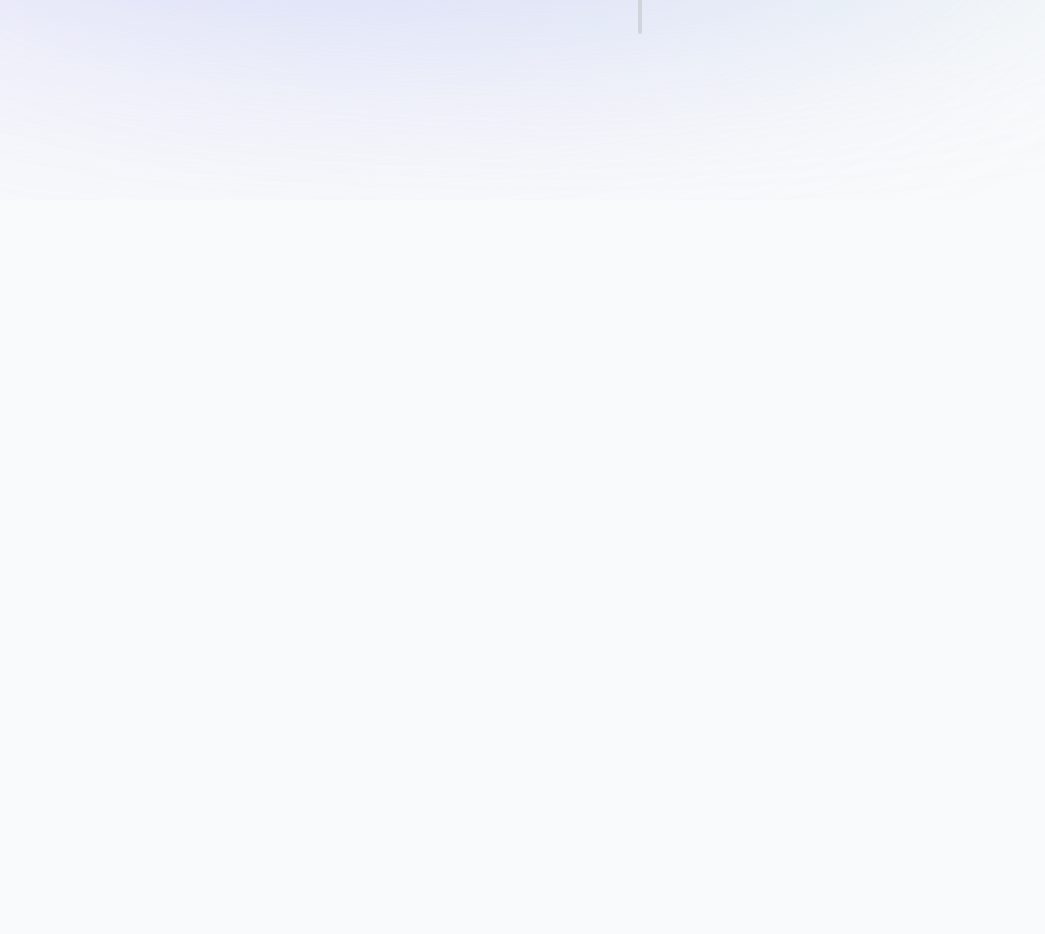
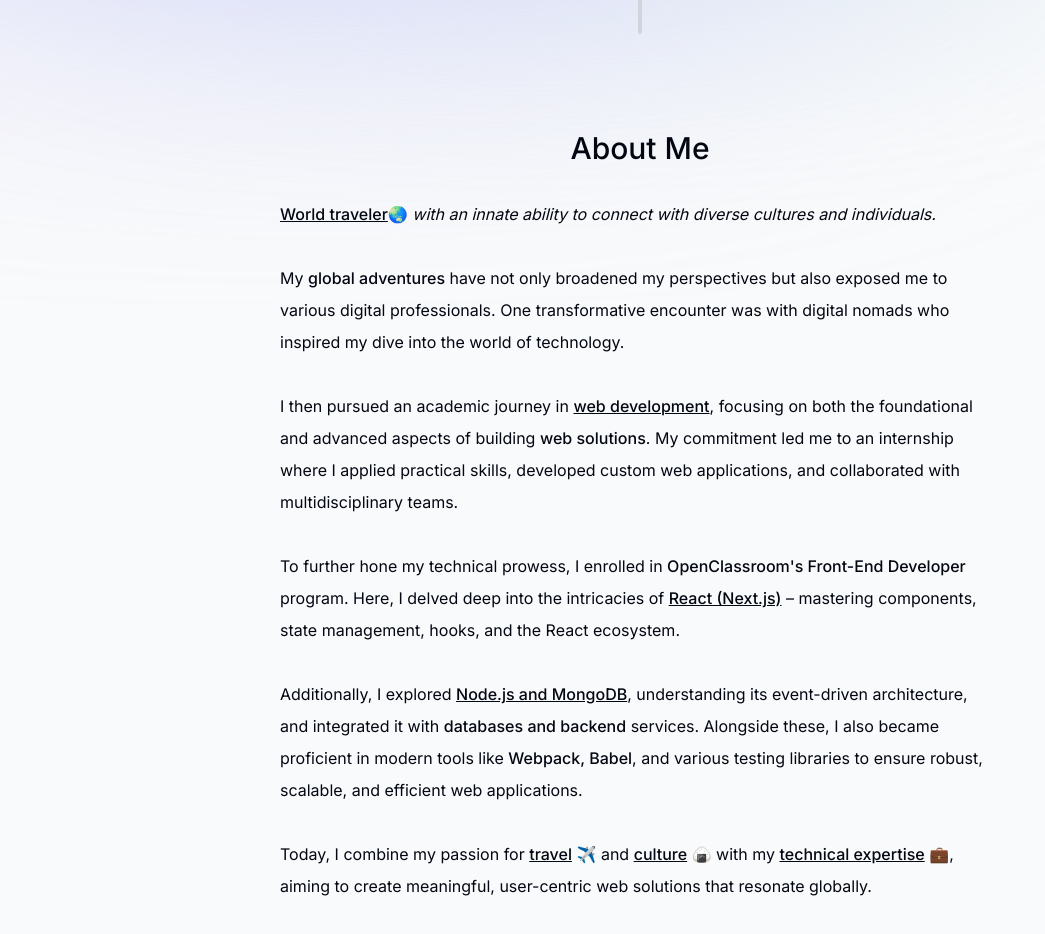
Before and after one commit to zoanlogia/next_portfolio, a Next.js app: page / in a window 1280 px wide. Shown: the part 600-1534 px from the top of the page, without its empty margins (0-1045 px from the left). Before the commit the page ends 800 px from the top, so only its background shows below. Built offline with nearby package versions, Linux system fonts and the light colour scheme.

Commit message:
add the about section

```diff
--- a/app/page.tsx
+++ b/app/page.tsx
@@ -1,3 +1,4 @@
+import About from '@/components/about'
 import Intro from '@/components/intro'
 import SectionDivider from '@/components/section-divider'
 
@@ -6,6 +7,7 @@ export default function Home() {
     <main className="flex flex-col items-center px-4">
       <Intro />
       <SectionDivider />
+      <About />
     </main>
   )
 }
--- a/components/about.tsx
+++ b/components/about.tsx
@@ -1,7 +1,27 @@
-const about = () => {
-  return (
-    <div>about</div>
-  )
+'use client'
+
+import SectionHeading from "./section-heading"
+import { motion } from 'framer-motion'
+
+
+const About = () => {
+    return (
+        <motion.section className="mb-28 max-w-[45rem] leading-8" initial={{ opacity: 0, y: 100 }} animate={{ opacity: 1, y: 0 }} transition={{delay: 0.175, duration: 0.2}}>
+            <SectionHeading>About me</SectionHeading>
+            <p>
+                <span className="font-medium underline">World traveler</span>🌏<span className="italic"> with an innate ability to connect with diverse cultures and individuals.</span><br /><br />
+
+                <span className="font-medium"></span>
+                My <span className="font-medium">global adventures</span> have not only broadened my perspectives but also exposed me to various digital professionals. One transformative encounter was with digital nomads who inspired my dive into the world of technology. <br /><br />
+
+                I then pursued an academic journey in <span className="font-medium underline">web development</span>, focusing on both the foundational and advanced aspects of building <span className="font-medium">web solutions</span>. My commitment led me to an internship where I applied practical skills, developed custom web applications, and collaborated with multidisciplinary teams. <br /><br />
+
+                To further hone my technical prowess, I enrolled in <span className="font-medium">OpenClassroom's Front-End Developer</span> program. Here, I delved deep into the intricacies of <span className="font-medium underline">React (Next.js)</span> – mastering components, state management, hooks, and the React ecosystem. <br /><br /> Additionally, I explored <span className="font-medium underline">Node.js and MongoDB</span>, understanding its event-driven architecture, and integrated it with <span className="font-medium">databases and backend</span> services. Alongside these, I also became proficient in modern tools like <span className="font-medium">Webpack, Babel</span>, and various testing libraries to ensure robust, scalable, and efficient web applications. <br /><br />
+
+                Today, I combine my passion for <span className="underline font-medium">travel</span> ✈️ and <span className="underline font-medium">culture</span> 🍙 with my <span className="underline font-medium">technical expertise</span> 💼, aiming to create meaningful, user-centric web solutions that resonate globally.
+            </p>
+        </motion.section>
+    )
 }
 
-export default about
+export default About
--- a/components/intro.tsx
+++ b/components/intro.tsx
@@ -19,9 +19,9 @@ const Intro = () => {
                 </div>
             </div>
 
-            <motion.p className='mb-10 mt-4 px-4 text-2xl font-medium !leading-[1.5]' initial={{ opacity: 0, y: 100 }} animate={{ opacity: 1, y: 0 }}>
+            <motion.h1 className='mb-10 mt-4 px-4 text-2xl font-medium !leading-[1.5]' initial={{ opacity: 0, y: 100 }} animate={{ opacity: 1, y: 0 }}>
                 <span className='font-bold'>Hello, I'm Guillaume Flambard.</span> I'm a <span className="font-bold">Front-End Developer</span> specialized in <span className="font-bold">Javascript.</span> I enjoy building <span className="font-bold">web applications</span> with <span className="underline">React (Next.js)</span>.
-            </motion.p>
+            </motion.h1>
 
             <motion.div className='flex flex-col sm:flex-row justify-center items-center gap-2 px-4 text-lg font-medium' initial={{ opacity: 0, y: 100 }} animate={{ opacity: 1, y: 0 }} transition={{ type: 'spring', duration: 0.3, stiffness: 125, delay: 0.2 }}>
 
--- /dev/null
+++ b/components/section-heading.tsx
@@ -0,0 +1,12 @@
+
+type SectionHeadingProps = {
+    children: React.ReactNode
+}
+
+const SectionHeading = ({ children }: SectionHeadingProps) => {
+    return (
+        <h2 className="text-3xl font-medium capitalize mb-8 text-center">{children}</h2>
+    )
+}
+
+export default SectionHeading
--- a/tsconfig.json
+++ b/tsconfig.json
@@ -15,7 +15,7 @@
     "moduleResolution": "bundler",
     "resolveJsonModule": true,
     "isolatedModules": true,
-    "jsx": "react-jsx",
+    "jsx": "preserve",
     "incremental": true,
     "plugins": [
       {
```
Also changed, not shown: components/projects.tsx (added).
